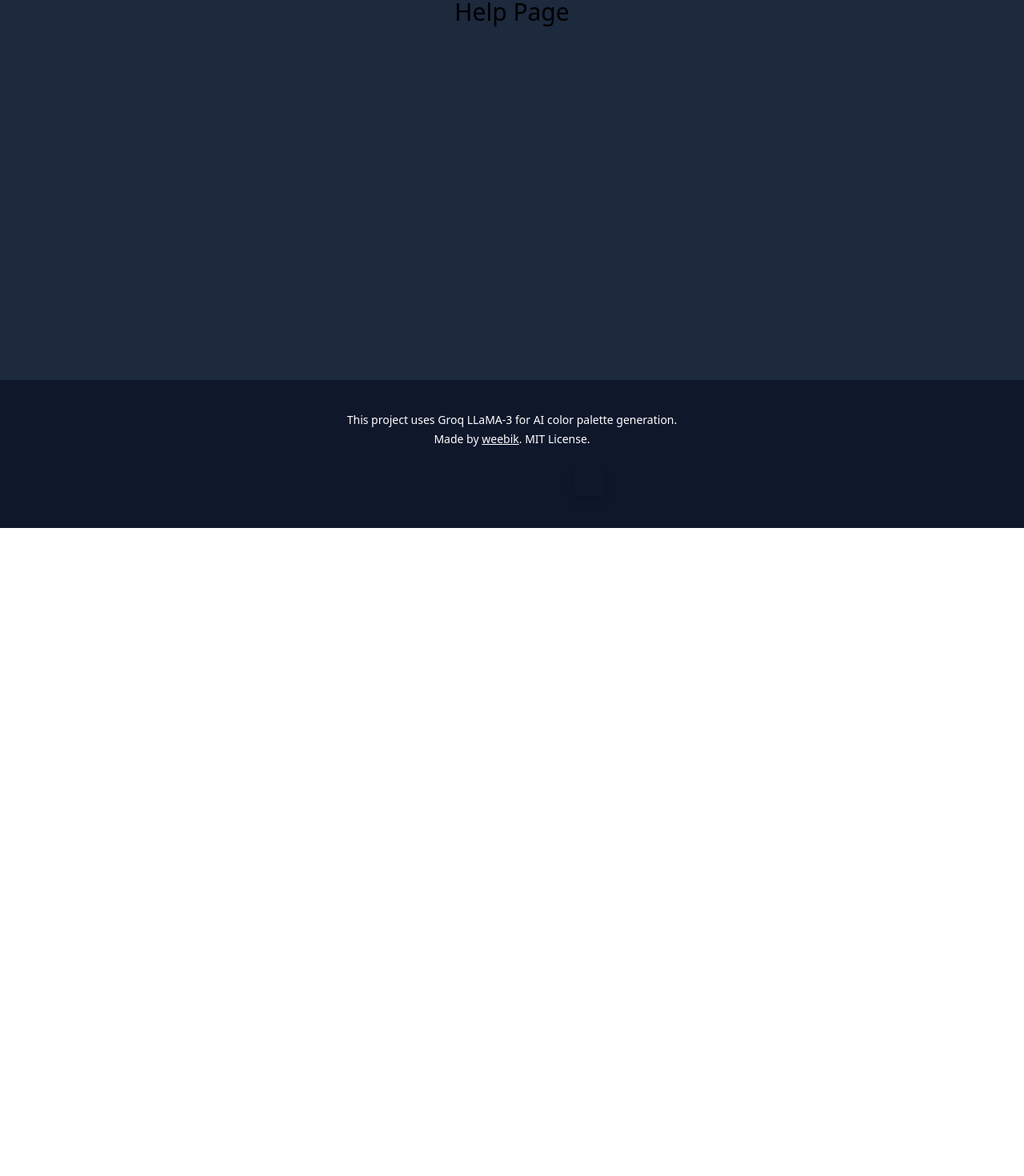
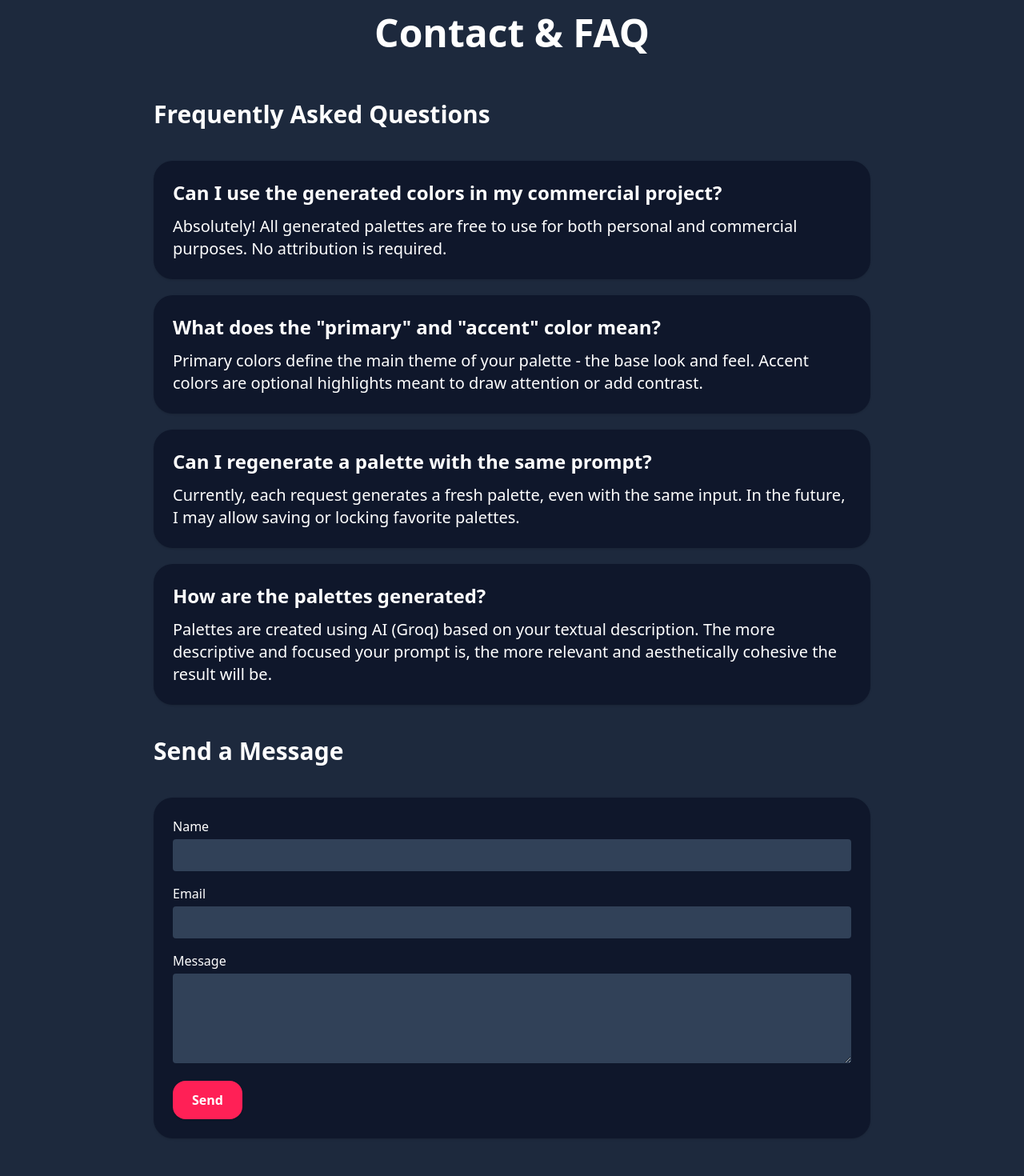
Before and after one commit to weebik/palette-creator, a Vue app in the folder client/: page /contact in a window 1280 px wide. Shown: the part 140-1610 px from the top of the page at 80% size. Before the commit the page ends 800 px from the top, so only its background shows below. Built offline with nearby package versions, Linux system fonts and the light colour scheme; some icons are missing.

Commit message:
chore: added contact page

```diff
--- a/client/package.json
+++ b/client/package.json
@@ -9,6 +9,7 @@
     "preview": "vite preview"
   },
   "dependencies": {
+    "@emailjs/browser": "^4.4.1",
     "@tabler/icons-vue": "^3.34.1",
     "@tailwindcss/vite": "^4.1.11",
     "vue": "^3.5.17",
--- /dev/null
+++ b/client/src/components/EmailForm.vue
@@ -0,0 +1,87 @@
+<template>
+  <div class="w-full mt-10">
+    <div class="text-3xl font-bold">Send a Message</div>
+    <form
+      @submit.prevent="sendEmail"
+      class="space-y-4 bg-slate-900 rounded-3xl shadow mt-10 mb-15 p-6"
+    >
+      <div>
+        <label for="name" class="block mb-1">Name</label>
+        <input
+          v-model="form.name"
+          type="text"
+          id="name"
+          required
+          class="w-full rounded bg-slate-700 px-4 py-2 text-white focus:outline-none focus:ring-2 focus:ring-rose-400"
+        />
+      </div>
+      <div>
+        <label for="email" class="block mb-1">Email</label>
+        <input
+          v-model="form.email"
+          type="email"
+          id="email"
+          required
+          class="w-full rounded bg-slate-700 px-4 py-2 text-white focus:outline-none focus:ring-2 focus:ring-rose-400"
+        />
+      </div>
+      <div>
+        <label for="message" class="block mb-1">Message</label>
+        <textarea
+          v-model="form.message"
+          id="message"
+          required
+          rows="4"
+          class="w-full rounded bg-slate-700 px-4 py-2 text-white focus:outline-none focus:ring-2 focus:ring-rose-400"
+        />
+      </div>
+      <button
+        type="submit"
+        class="bg-rose-500 hover:bg-rose-600 text-white font-semibold px-6 py-3 rounded-2xl shadow transition"
+      >
+        Send
+      </button>
+      <p v-if="successMessage" class="text-green-400">{{ successMessage }}</p>
+      <p v-if="errorMessage" class="text-red-400">{{ errorMessage }}</p>
+    </form>
+  </div>
+</template>
+
+<script setup lang="ts">
+import emailjs from "@emailjs/browser";
+import { ref } from "vue";
+
+const form = ref({
+  name: "",
+  email: "",
+  message: "",
+});
+
+const successMessage = ref("");
+const errorMessage = ref("");
+
+function sendEmail() {
+  successMessage.value = "";
+  errorMessage.value = "";
+
+  emailjs
+    .send(
+      "service_oxo4smq",
+      "template_9s36q9a",
+      {
+        name: form.value.name,
+        reply_to: form.value.email,
+        message: form.value.message,
+      },
+      "eks6HjGnDAFoQOtEl"
+    )
+    .then(() => {
+      successMessage.value = "Message sent successfully!";
+      form.value = { name: "", email: "", message: "" };
+    })
+    .catch((err) => {
+      errorMessage.value = "Something went wrong. Try again later.";
+      console.error(err);
+    });
+}
+</script>
--- /dev/null
+++ b/client/src/components/FAQ.vue
@@ -0,0 +1,44 @@
+<template>
+  <div class="text-5xl font-bold text-center">Contact & FAQ</div>
+
+  <!-- FAQ Section -->
+  <div class="mt-15">
+    <div class="text-3xl font-bold">Frequently Asked Questions</div>
+    <div class="bg-slate-900 rounded-3xl shadow p-6 mt-10">
+      <div class="font-semibold text-2xl">
+        Can I use the generated colors in my commercial project?
+      </div>
+      <p class="text-xl mt-3">
+        Absolutely! All generated palettes are free to use for both personal and
+        commercial purposes. No attribution is required.
+      </p>
+    </div>
+    <div class="bg-slate-900 rounded-3xl shadow p-6 mt-5">
+      <div class="font-semibold text-2xl">
+        What does the "primary" and "accent" color mean?
+      </div>
+      <p class="text-xl mt-3">
+        Primary colors define the main theme of your palette - the base look and
+        feel. Accent colors are optional highlights meant to draw attention or
+        add contrast.
+      </p>
+    </div>
+    <div class="bg-slate-900 rounded-3xl shadow p-6 mt-5">
+      <div class="font-semibold text-2xl">
+        Can I regenerate a palette with the same prompt?
+      </div>
+      <p class="text-xl mt-3">
+        Currently, each request generates a fresh palette, even with the same
+        input. In the future, I may allow saving or locking favorite palettes.
+      </p>
+    </div>
+    <div class="bg-slate-900 rounded-3xl shadow p-6 mt-5">
+      <div class="font-semibold text-2xl">How are the palettes generated?</div>
+      <p class="text-xl mt-3">
+        Palettes are created using AI (Groq) based on your textual description.
+        The more descriptive and focused your prompt is, the more relevant and
+        aesthetically cohesive the result will be.
+      </p>
+    </div>
+  </div>
+</template>
--- a/client/src/components/Navbar.vue
+++ b/client/src/components/Navbar.vue
@@ -2,11 +2,13 @@
   <nav
     class="bg-gradient-to-r from-purple-400 via-pink-500 to-red-500 text-white p-4 flex items-center justify-around border-b-6 border-gray-800 shadow-lg"
   >
-    <img class="w-40" src="../assets/logo.png" />
+    <RouterLink to="/"
+      ><img class="w-40" src="../assets/logo.png" />
+    </RouterLink>
     <div class="flex font-bold text-xl text-gray-800 gap-10">
       <RouterLink to="/" class="hover:underline">Home</RouterLink>
       <RouterLink to="/generate" class="hover:underline">Generate</RouterLink>
-      <RouterLink to="/help" class="hover:underline">Contact</RouterLink>
+      <RouterLink to="/contact" class="hover:underline">Contact</RouterLink>
     </div>
   </nav>
 </template>
--- a/client/src/pages/Contact.vue
+++ b/client/src/pages/Contact.vue
@@ -1,3 +1,13 @@
 <template>
-  <div class="text-center text-3xl mt-10">Help Page</div>
+  <section
+    class="flex flex-col items-center max-w-4xl mx-auto text-white mt-15"
+  >
+    <FAQ />
+    <EmailForm />
+  </section>
 </template>
+
+<script setup lang="ts">
+import EmailForm from "../components/EmailForm.vue";
+import FAQ from "../components/FAQ.vue";
+</script>
```
Also changed, not shown: 1 other file (tests, documents, lock files or other folders).
